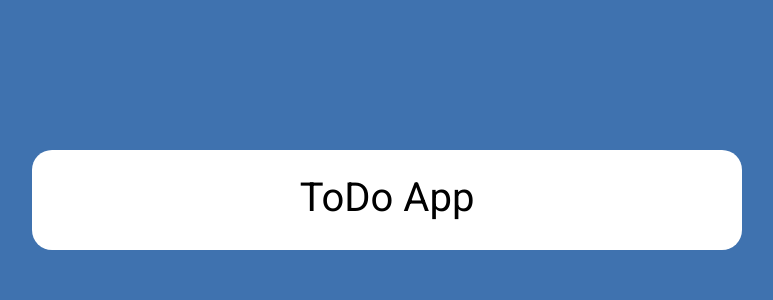
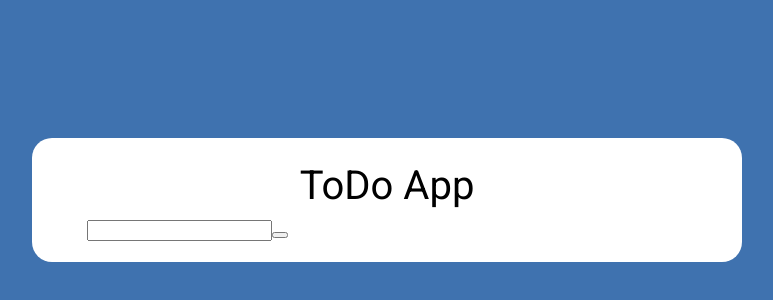
Before and after one commit to Aintripin/ToDoList, a React (Vite) app in the folder toDoList/: page / in a window 1280 px wide. Shown: the part 200-500 px from the top of the page, without its empty margins (253-1026 px from the left). Built offline with nearby package versions, Linux system fonts and the light colour scheme.

Commit message:
added some logic

```diff
--- a/toDoList/src/data/stores/useToDoStore.ts
+++ b/toDoList/src/data/stores/useToDoStore.ts
@@ -30,7 +30,7 @@ export const useToDoStore = create<ToDoStore>((set, get) => ({
     tasks: [
         {
             id: "1",
-            title: "dope",
+            title: "Default Task",
             createdAt: 20220502
         }
     ],
@@ -48,6 +48,19 @@ export const useToDoStore = create<ToDoStore>((set, get) => ({
 
         console.log(get(), "placeholder");
     },
-    updateTask: (id, title) => {},
-    removeTask: (id) => {},
+    updateTask: (id: string, title: string) => {
+        const { tasks } = get();
+        set({
+            tasks: tasks.map((task) => ({
+                ...task,
+                title: task.id === id ? title: task.title,
+            }))
+        })
+    },
+    removeTask: (id: string) => {
+        const { tasks } = get();
+        set({
+            tasks: tasks.filter((task) => task.id !== id),
+        });
+    },
 }));
--- a/toDoList/src/views/App/index.tsx
+++ b/toDoList/src/views/App/index.tsx
@@ -1,6 +1,7 @@
 import React, { useEffect } from "react";
 import styles from "./index.module.scss";
 import { useToDoStore } from "../../data/stores/useToDoStore";
+import { InputPlus } from "../components/InputPlus/index";
 
 export const App: React.FC = () => {
 
@@ -27,7 +28,13 @@ export const App: React.FC = () => {
         <article className = {styles.article}>
             <h1 className = {styles.articleTitle}>ToDo App</h1>
             <section className = {styles.articleSection}>
-
+                <InputPlus
+                    onAdd = {(title) => {
+                        if (title) {
+                            createTask(title);
+                        }
+                    }}
+                />
             </section>
 
             <section className = {styles.articleSection}>
--- /dev/null
+++ b/toDoList/src/views/components/InputPlus/index.tsx
@@ -0,0 +1,43 @@
+import React, { useCallback, useState } from "react";
+import styles from "./index.module.scss";
+
+interface InputPlusProps {
+    onAdd: (title: string) => void;
+
+}
+
+export const InputPlus: React.FC<InputPlusProps> = ({
+    onAdd,
+}) => {
+
+    const [inputValue, setInputValue] = useState("");
+
+    const addTask = useCallback(() => {
+        onAdd(inputValue);
+        setInputValue('');
+    }, [inputValue]);
+
+    return (
+        <div className = {styles.inputPlus}>
+            <input
+                type = "text"
+                className = {styles.inputPlusValue}
+                value = {inputValue}
+                onChange = {(e) => {
+                    setInputValue(e.target.value)
+                }}
+                onKeyDown = {(e) => {
+                    if (e.key === 'Enter') {
+                        addTask();
+                    }
+                }}
+            />
+
+            <button
+                onClick = {addTask}
+                aria-label = "Add"
+                className = {styles.inputPlusButton}
+            />
+        </div>
+            )
+}
```
Also changed, not shown: toDoList/src/views/components/InputPlus/images/plus.svg (added), toDoList/src/views/components/InputPlus/index.module.scss (added).
